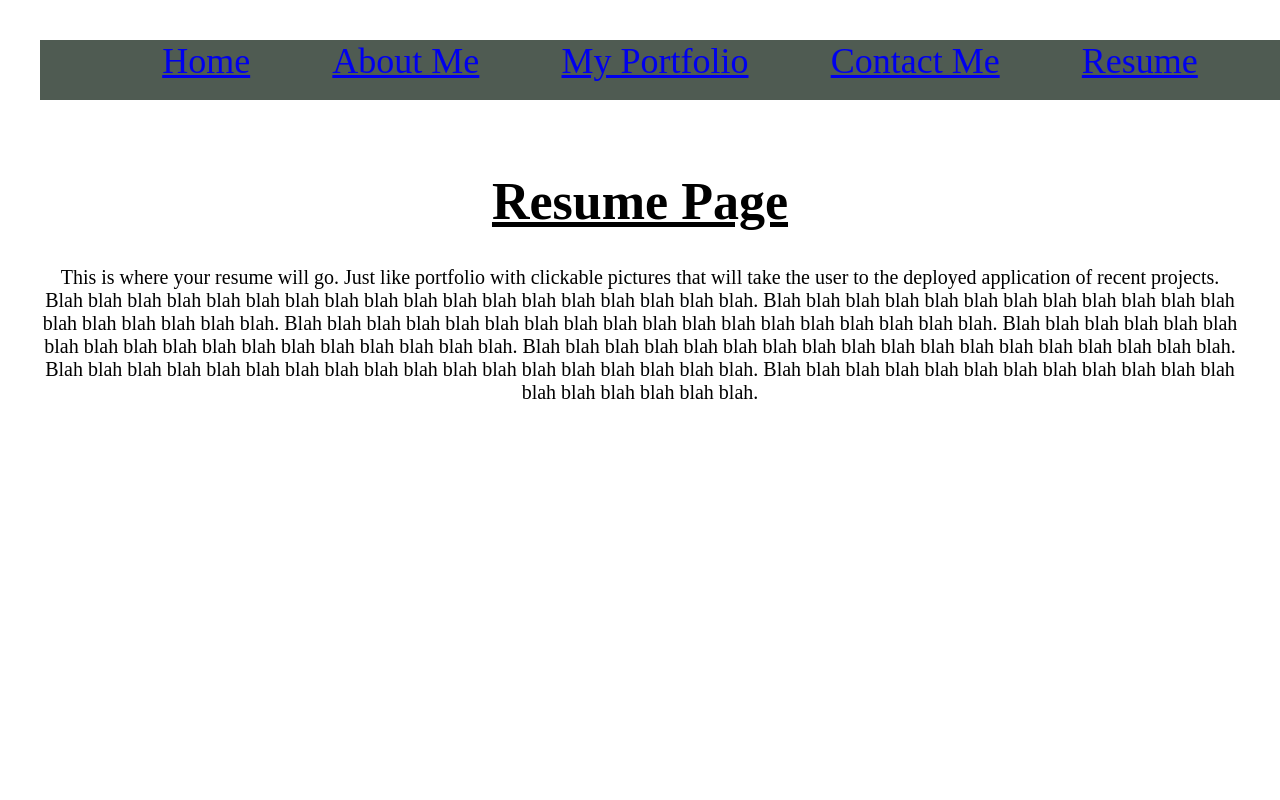
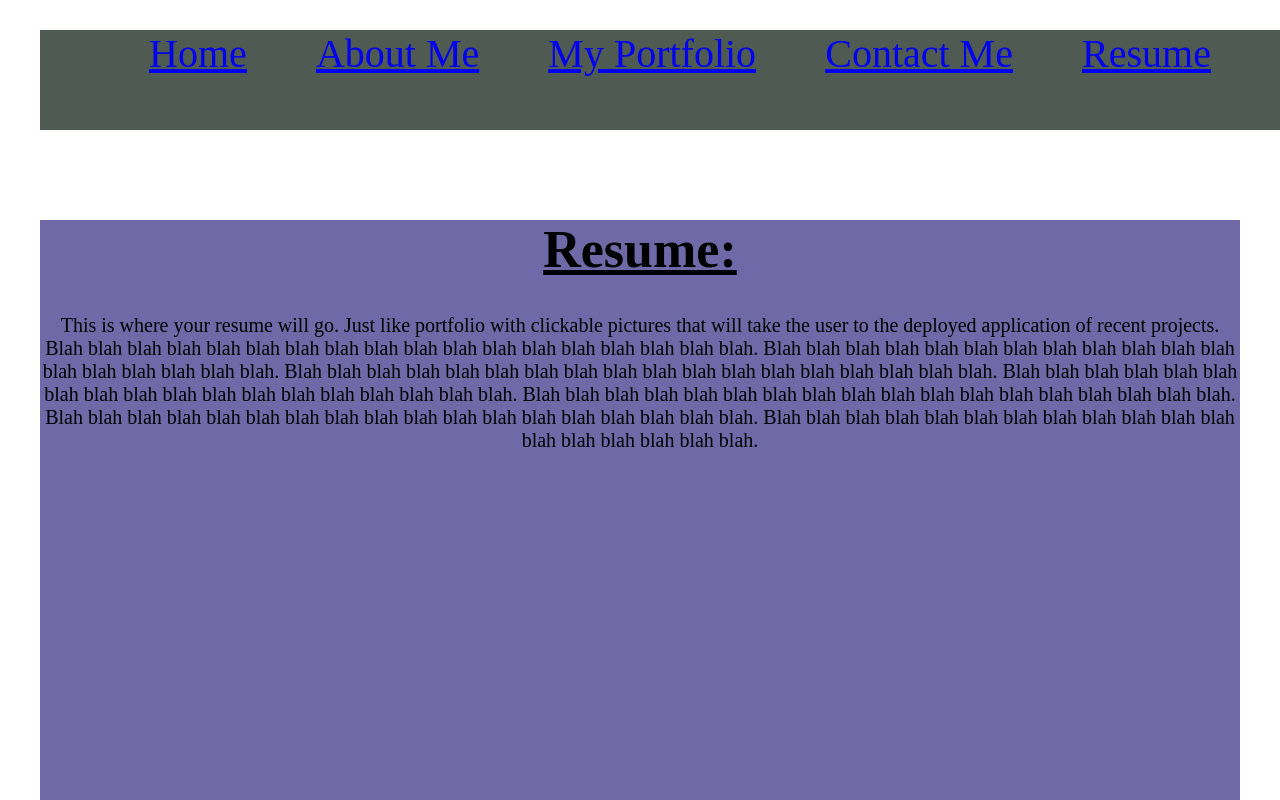
Before and after one commit to krosengr4/React-Portfolio, a React (Vite) app in the folder react-portfolio/: page /Resume in a window 1280 px wide. Shown: the top 800 px of the page. Built offline with nearby package versions, Linux system fonts and the light colour scheme.

Commit message:
Put class on the main div's for each page. So the .jsx file can talk to the css

```diff
--- a/react-portfolio/src/App.css
+++ b/react-portfolio/src/App.css
@@ -43,21 +43,28 @@
 
 /* Navigation Links / Nav bar */
 .nav-links{
-  font-size: 36px;
+  font-size: 40px;
   display: flex;
   justify-content: space-evenly;
   list-style: none;
   background-color: rgb(79 91 82);
   width: 100%;
-  height: 60px;
+  height: 100px;
   position: relative;
-  bottom: 36px;
+  bottom: 50px;
 }
 
-/*  */
+/* Controls the main div/portion for each page */
+.main-div {
+  background-color: rgb(112, 105, 167);
+  height: 1000px;
+}
+
+/* Controls all h1's for each page */
 .page-title {
   font-size: 52px;
   text-decoration: underline;
+  text-decoration-line: bold;
 }
 
 .aboutme-content {
--- a/react-portfolio/src/pages/AboutMe.jsx
+++ b/react-portfolio/src/pages/AboutMe.jsx
@@ -7,7 +7,7 @@ export default function AboutMe() {
   const [count, setCount] = useState(0)
 
     return (
-      <div>
+      <div className="main-div">
         <h1 className="page-title">About Me: </h1>
         <p className="aboutme-content">
                         Howdy! I am Kevin Rosengren, a 23 year old Texan native who loves technology and programming. Both of my
--- a/react-portfolio/src/pages/Contact.jsx
+++ b/react-portfolio/src/pages/Contact.jsx
@@ -1,7 +1,7 @@
 export default function Contact() {
     return (
-      <div>
-        <h1 className="page-title">Contact Page</h1>
+      <div className="main-div">
+        <h1 className="page-title">Contact Me: </h1>
         <p className="aboutme-content">
         This is where the Contact form will go with set up to email directly.
         Blah blah blah blah blah blah blah blah blah blah blah blah blah blah blah blah blah blah. Blah blah blah blah blah blah blah blah blah blah blah blah blah blah blah blah blah blah. Blah blah blah blah blah blah blah blah blah blah blah blah blah blah blah blah blah blah. Blah blah blah blah blah blah blah blah blah blah blah blah blah blah blah blah blah blah. Blah blah blah blah blah blah blah blah blah blah blah blah blah blah blah blah blah blah. Blah blah blah blah blah blah blah blah blah blah blah blah blah blah blah blah blah blah. Blah blah blah blah blah blah blah blah blah blah blah blah blah blah blah blah blah blah.
--- a/react-portfolio/src/pages/Home.jsx
+++ b/react-portfolio/src/pages/Home.jsx
@@ -1,7 +1,7 @@
 export default function Home() {
     return (
-      <div>
-        <h1 className="page-title">Home Page</h1>
+      <div className="main-div">
+        <h1 className="page-title">HomePage: </h1>
         <p className="aboutme-content">
         This is the home landing page for your react portfolio.
         Blah blah blah blah blah blah blah blah blah blah blah blah blah blah blah blah blah blah. Blah blah blah blah blah blah blah blah blah blah blah blah blah blah blah blah blah blah. Blah blah blah blah blah blah blah blah blah blah blah blah blah blah blah blah blah blah. Blah blah blah blah blah blah blah blah blah blah blah blah blah blah blah blah blah blah. Blah blah blah blah blah blah blah blah blah blah blah blah blah blah blah blah blah blah. Blah blah blah blah blah blah blah blah blah blah blah blah blah blah blah blah blah blah. Blah blah blah blah blah blah blah blah blah blah blah blah blah blah blah blah blah blah.
--- a/react-portfolio/src/pages/Portfolio.jsx
+++ b/react-portfolio/src/pages/Portfolio.jsx
@@ -1,10 +1,11 @@
 export default function Portfolio() {
     return (
-      <div>
+      <div className="main-div">
+
         <div className="top-two">
 
         </div>
-        <h1 className="page-title">Portfolio Page</h1>
+        <h1 className="page-title">Portfolio: </h1>
         <p className="aboutme-content">
             This is where your portfolio page will go.
         </p>
--- a/react-portfolio/src/pages/Resume.jsx
+++ b/react-portfolio/src/pages/Resume.jsx
@@ -1,7 +1,7 @@
 export default function Resume() {
     return (
-      <div>
-        <h1 className="page-title">Resume Page</h1>
+      <div className="main-div">
+        <h1 className="page-title">Resume: </h1>
         <p className="aboutme-content">
         This is where your resume will go. Just like portfolio with clickable pictures that
         will take the user to the deployed application of recent projects.
```
